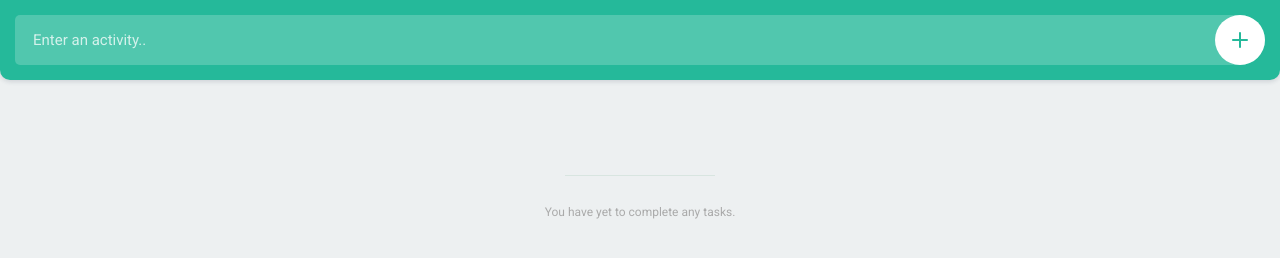
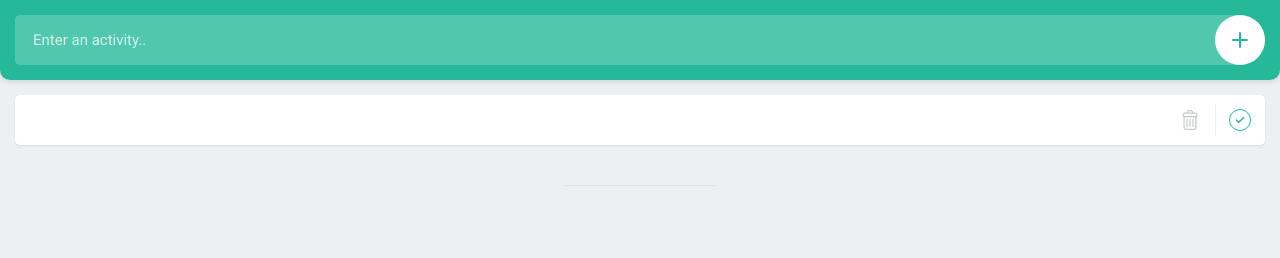
Before and after one commit to nazifa22/JS-Projects, a plain HTML site: page index.html in a window 1280 px wide. Both pictures are taken after a click on the button 1240 px from the left and 40 px from the top of the page. Drawn offline with nearby package versions, Linux system fonts and the light colour scheme.

Commit message:
completed JS-TodoList

```diff
--- a/assets/css/style.css
+++ b/assets/css/style.css
@@ -132,6 +132,11 @@ ul.todo li:last-of-type {
   margin: 0;
 }
 
+#todo-title:empty {
+  visibility: hidden !important;
+  display: none !important;
+}
+
 ul.todo li .buttons {
   width: 100px;
   height: 50px;
--- a/assets/js/script.js
+++ b/assets/js/script.js
@@ -1,136 +1,27 @@
 var item = document.getElementById('item').value;
-document.getElementById('todo').style.visibility = 'hidden';
+document.getElementById('todoList').style.display = 'none';
 
 function add() {
+    var todo = document.getElementById('todoList');
+
+    var cloneList = document.getElementById('todoList').cloneNode(true);
+    var clonedNode = document.getElementById('todo').appendChild(cloneList);
+
     var item = document.getElementById('item').value;
-    var todo = document.getElementById('todo-title').value;
-    var cloneList = document.getElementById('todoList').cloneNode(true);
+    var todoTitle = document.getElementById('todo-title').innerHTML;
+    document.getElementById('todo-title').innerHTML = item;
 
-    if(todo) {
-        document.getElementById('todo').style.visibility = 'visible';
-        document.getElementById('todo-title').innerHTML = item;
-        document.getElementById('todo').appendChild(cloneList);
-    }
+    document.getElementById('todoList').style.display = 'block';
+    console.log(todoTitle);
 }
 
-// var data = (localStorage.getItem('todoList')) ? JSON.parse(localStorage.getItem('todoList')):{
-//     todo: [],
-//     completed: []
-//   };
+function remove(e) {
+    e.currentTarget.parentElement.parentElement.remove();
+}
 
-//   // Remove and complete icons in SVG format
-//   var removeSVG = '<svg version="1.1" xmlns="http://www.w3.org/2000/svg" xmlns:xlink="http://www.w3.org/1999/xlink" x="0px" y="0px" viewBox="0 0 22 22" style="enable-background:new 0 0 22 22;" xml:space="preserve"><rect class="noFill" width="22" height="22"/><g><g><path class="fill" d="M16.1,3.6h-1.9V3.3c0-1.3-1-2.3-2.3-2.3h-1.7C8.9,1,7.8,2,7.8,3.3v0.2H5.9c-1.3,0-2.3,1-2.3,2.3v1.3c0,0.5,0.4,0.9,0.9,1v10.5c0,1.3,1,2.3,2.3,2.3h8.5c1.3,0,2.3-1,2.3-2.3V8.2c0.5-0.1,0.9-0.5,0.9-1V5.9C18.4,4.6,17.4,3.6,16.1,3.6z M9.1,3.3c0-0.6,0.5-1.1,1.1-1.1h1.7c0.6,0,1.1,0.5,1.1,1.1v0.2H9.1V3.3z M16.3,18.7c0,0.6-0.5,1.1-1.1,1.1H6.7c-0.6,0-1.1-0.5-1.1-1.1V8.2h10.6V18.7z M17.2,7H4.8V5.9c0-0.6,0.5-1.1,1.1-1.1h10.2c0.6,0,1.1,0.5,1.1,1.1V7z"/></g><g><g><path class="fill" d="M11,18c-0.4,0-0.6-0.3-0.6-0.6v-6.8c0-0.4,0.3-0.6,0.6-0.6s0.6,0.3,0.6,0.6v6.8C11.6,17.7,11.4,18,11,18z"/></g><g><path class="fill" d="M8,18c-0.4,0-0.6-0.3-0.6-0.6v-6.8c0-0.4,0.3-0.6,0.6-0.6c0.4,0,0.6,0.3,0.6,0.6v6.8C8.7,17.7,8.4,18,8,18z"/></g><g><path class="fill" d="M14,18c-0.4,0-0.6-0.3-0.6-0.6v-6.8c0-0.4,0.3-0.6,0.6-0.6c0.4,0,0.6,0.3,0.6,0.6v6.8C14.6,17.7,14.3,18,14,18z"/></g></g></g></svg>';
-//   var completeSVG = '<svg version="1.1" xmlns="http://www.w3.org/2000/svg" xmlns:xlink="http://www.w3.org/1999/xlink" x="0px" y="0px" viewBox="0 0 22 22" style="enable-background:new 0 0 22 22;" xml:space="preserve"><rect y="0" class="noFill" width="22" height="22"/><g><path class="fill" d="M9.7,14.4L9.7,14.4c-0.2,0-0.4-0.1-0.5-0.2l-2.7-2.7c-0.3-0.3-0.3-0.8,0-1.1s0.8-0.3,1.1,0l2.1,2.1l4.8-4.8c0.3-0.3,0.8-0.3,1.1,0s0.3,0.8,0,1.1l-5.3,5.3C10.1,14.3,9.9,14.4,9.7,14.4z"/></g></svg>';
-
-//   renderTodoList();
-
-//   // User clicked on the add button
-//   // If there is any text inside the item field, add that text to the todo list
-//   document.getElementById('add').addEventListener('click', function() {
-//     var value = document.getElementById('item').value;
-//     if (value) {
-//       addItem(value);
-//     }
-//   });
-
-//   document.getElementById('item').addEventListener('keydown', function (e) {
-//     var value = this.value;
-//     if ((e.code === 'Enter' || e.code === 'NumpadEnter') && value) {
-//       addItem(value);
-//     }
-//   });
-
-//   function addItem (value) {
-//     addItemToDOM(value);
-//     document.getElementById('item').value = '';
-
-//     data.todo.push(value);
-//     dataObjectUpdated();
-//   }
-
-//   function renderTodoList() {
-//     if (!data.todo.length && !data.completed.length) return;
-
-//     for (var i = 0; i < data.todo.length; i++) {
-//       var value = data.todo[i];
-//       addItemToDOM(value);
-//     }
-
-//     for (var j = 0; j < data.completed.length; j++) {
-//       var value = data.completed[j];
-//       addItemToDOM(value, true);
-//     }
-//   }
-
-//   function dataObjectUpdated() {
-//     localStorage.setItem('todoList', JSON.stringify(data));
-//   }
-
-//   function removeItem() {
-//     var item = this.parentNode.parentNode;
-//     var parent = item.parentNode;
-//     var id = parent.id;
-//     var value = item.innerText;
-
-//     if (id === 'todo') {
-//       data.todo.splice(data.todo.indexOf(value), 1);
-//     } else {
-//       data.completed.splice(data.completed.indexOf(value), 1);
-//     }
-//     dataObjectUpdated();
-
-//     parent.removeChild(item);
-//   }
-
-//   function completeItem() {
-//     var item = this.parentNode.parentNode;
-//     var parent = item.parentNode;
-//     var id = parent.id;
-//     var value = item.innerText;
-
-//     if (id === 'todo') {
-//       data.todo.splice(data.todo.indexOf(value), 1);
-//       data.completed.push(value);
-//     } else {
-//       data.completed.splice(data.completed.indexOf(value), 1);
-//       data.todo.push(value);
-//     }
-//     dataObjectUpdated();
-
-//     // Check if the item should be added to the completed list or to re-added to the todo list
-//     var target = (id === 'todo') ? document.getElementById('completed'):document.getElementById('todo');
-
-//     parent.removeChild(item);
-//     target.insertBefore(item, target.childNodes[0]);
-//   }
-
-//   // Adds a new item to the todo list
-//   function addItemToDOM(text, completed) {
-//     var list = (completed) ? document.getElementById('completed'):document.getElementById('todo');
-
-//     var item = document.createElement('li');
-//     item.innerText = text;
-
-//     var buttons = document.createElement('div');
-//     buttons.classList.add('buttons');
-
-//     var remove = document.createElement('button');
-//     remove.classList.add('remove');
-//     remove.innerHTML = removeSVG;
-
-//     // Add click event for removing the item
-//     remove.addEventListener('click', removeItem);
-
-//     var complete = document.createElement('button');
-//     complete.classList.add('complete');
-//     complete.innerHTML = completeSVG;
-
-//     // Add click event for completing the item
-//     complete.addEventListener('click', completeItem);
-
-//     buttons.appendChild(remove);
-//     buttons.appendChild(complete);
-//     item.appendChild(buttons);
-
-//     list.insertBefore(item, list.childNodes[0]);
-//   }
+function completed(e) {
+   var element = e.currentTarget.parentElement.parentElement;
+   var cloneNode = element.cloneNode(true);
+   document.getElementById('completed').appendChild(cloneNode);
+   e.currentTarget.parentElement.parentElement.remove();
+}
--- a/index.html
+++ b/index.html
@@ -32,16 +32,24 @@
                 <li id="todoList">
                     <span id="todo-title"></span>
                     <div class="buttons">
-                        <button class="remove" onclick="remove();"><svg version="1.1" xmlns="http://www.w3.org/2000/svg" xmlns:xlink="http://www.w3.org/1999/xlink" x="0px" y="0px" viewBox="0 0 22 22" style="enable-background:new 0 0 22 22;" xml:space="preserve"><rect class="noFill" width="22" height="22"></rect><g><g><path class="fill" d="M16.1,3.6h-1.9V3.3c0-1.3-1-2.3-2.3-2.3h-1.7C8.9,1,7.8,2,7.8,3.3v0.2H5.9c-1.3,0-2.3,1-2.3,2.3v1.3c0,0.5,0.4,0.9,0.9,1v10.5c0,1.3,1,2.3,2.3,2.3h8.5c1.3,0,2.3-1,2.3-2.3V8.2c0.5-0.1,0.9-0.5,0.9-1V5.9C18.4,4.6,17.4,3.6,16.1,3.6z M9.1,3.3c0-0.6,0.5-1.1,1.1-1.1h1.7c0.6,0,1.1,0.5,1.1,1.1v0.2H9.1V3.3z M16.3,18.7c0,0.6-0.5,1.1-1.1,1.1H6.7c-0.6,0-1.1-0.5-1.1-1.1V8.2h10.6V18.7z M17.2,7H4.8V5.9c0-0.6,0.5-1.1,1.1-1.1h10.2c0.6,0,1.1,0.5,1.1,1.1V7z"></path></g><g><g><path class="fill" d="M11,18c-0.4,0-0.6-0.3-0.6-0.6v-6.8c0-0.4,0.3-0.6,0.6-0.6s0.6,0.3,0.6,0.6v6.8C11.6,17.7,11.4,18,11,18z"></path></g><g><path class="fill" d="M8,18c-0.4,0-0.6-0.3-0.6-0.6v-6.8c0-0.4,0.3-0.6,0.6-0.6c0.4,0,0.6,0.3,0.6,0.6v6.8C8.7,17.7,8.4,18,8,18z"></path></g><g><path class="fill" d="M14,18c-0.4,0-0.6-0.3-0.6-0.6v-6.8c0-0.4,0.3-0.6,0.6-0.6c0.4,0,0.6,0.3,0.6,0.6v6.8C14.6,17.7,14.3,18,14,18z"></path></g></g></g></svg></button>
-                        <button class="complete" onclick="complete();"><svg version="1.1" xmlns="http://www.w3.org/2000/svg" xmlns:xlink="http://www.w3.org/1999/xlink" x="0px" y="0px" viewBox="0 0 22 22" style="enable-background:new 0 0 22 22;" xml:space="preserve"><rect y="0" class="noFill" width="22" height="22"></rect><g><path class="fill" d="M9.7,14.4L9.7,14.4c-0.2,0-0.4-0.1-0.5-0.2l-2.7-2.7c-0.3-0.3-0.3-0.8,0-1.1s0.8-0.3,1.1,0l2.1,2.1l4.8-4.8c0.3-0.3,0.8-0.3,1.1,0s0.3,0.8,0,1.1l-5.3,5.3C10.1,14.3,9.9,14.4,9.7,14.4z"></path></g></svg></button>
+                        <button class="remove" onclick="remove(event);" id="remove">
+							<svg version="1.1" xmlns="http://www.w3.org/2000/svg" xmlns:xlink="http://www.w3.org/1999/xlink" x="0px" y="0px" viewBox="0 0 22 22" style="enable-background:new 0 0 22 22;" xml:space="preserve"><rect class="noFill" width="22" height="22"></rect><g><g><path class="fill" d="M16.1,3.6h-1.9V3.3c0-1.3-1-2.3-2.3-2.3h-1.7C8.9,1,7.8,2,7.8,3.3v0.2H5.9c-1.3,0-2.3,1-2.3,2.3v1.3c0,0.5,0.4,0.9,0.9,1v10.5c0,1.3,1,2.3,2.3,2.3h8.5c1.3,0,2.3-1,2.3-2.3V8.2c0.5-0.1,0.9-0.5,0.9-1V5.9C18.4,4.6,17.4,3.6,16.1,3.6z M9.1,3.3c0-0.6,0.5-1.1,1.1-1.1h1.7c0.6,0,1.1,0.5,1.1,1.1v0.2H9.1V3.3z M16.3,18.7c0,0.6-0.5,1.1-1.1,1.1H6.7c-0.6,0-1.1-0.5-1.1-1.1V8.2h10.6V18.7z M17.2,7H4.8V5.9c0-0.6,0.5-1.1,1.1-1.1h10.2c0.6,0,1.1,0.5,1.1,1.1V7z"></path></g><g><g><path class="fill" d="M11,18c-0.4,0-0.6-0.3-0.6-0.6v-6.8c0-0.4,0.3-0.6,0.6-0.6s0.6,0.3,0.6,0.6v6.8C11.6,17.7,11.4,18,11,18z"></path></g><g><path class="fill" d="M8,18c-0.4,0-0.6-0.3-0.6-0.6v-6.8c0-0.4,0.3-0.6,0.6-0.6c0.4,0,0.6,0.3,0.6,0.6v6.8C8.7,17.7,8.4,18,8,18z"></path></g><g><path class="fill" d="M14,18c-0.4,0-0.6-0.3-0.6-0.6v-6.8c0-0.4,0.3-0.6,0.6-0.6c0.4,0,0.6,0.3,0.6,0.6v6.8C14.6,17.7,14.3,18,14,18z"></path></g></g></g></svg>
+						</button>
+
+                        <button class="complete" onclick="completed(event);">
+							<svg version="1.1" xmlns="http://www.w3.org/2000/svg" xmlns:xlink="http://www.w3.org/1999/xlink" x="0px" y="0px" viewBox="0 0 22 22" style="enable-background:new 0 0 22 22;" xml:space="preserve"><rect y="0" class="noFill" width="22" height="22"></rect><g><path class="fill" d="M9.7,14.4L9.7,14.4c-0.2,0-0.4-0.1-0.5-0.2l-2.7-2.7c-0.3-0.3-0.3-0.8,0-1.1s0.8-0.3,1.1,0l2.1,2.1l4.8-4.8c0.3-0.3,0.8-0.3,1.1,0s0.3,0.8,0,1.1l-5.3,5.3C10.1,14.3,9.9,14.4,9.7,14.4z"></path></g></svg>
+						</button>
                     </div>
                 </li>
             </ul>
 
 			<!-- Completed tasks -->
-			<ul class="todo" id="completed"></ul>
+			<ul class="todo" id="completed">
+			</ul>
 		</div>
 
+		<!-- jQuery -->
+		<script src="https://cdnjs.cloudflare.com/ajax/libs/jquery/3.4.1/jquery.min.js"></script>
 		<!-- JavaScripts -->
 		<script src="assets/js/script.js"></script>
 	</body>
```
